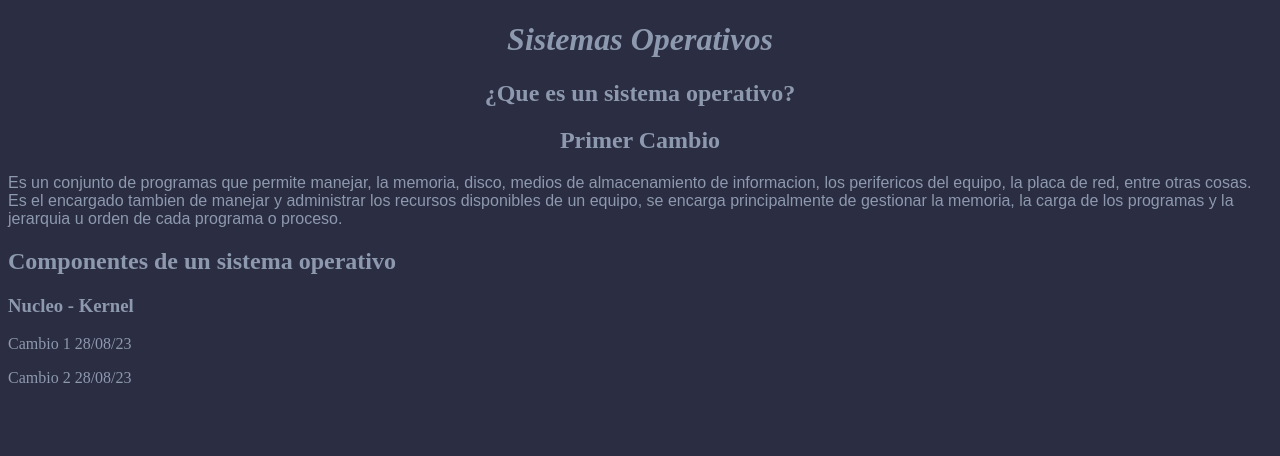
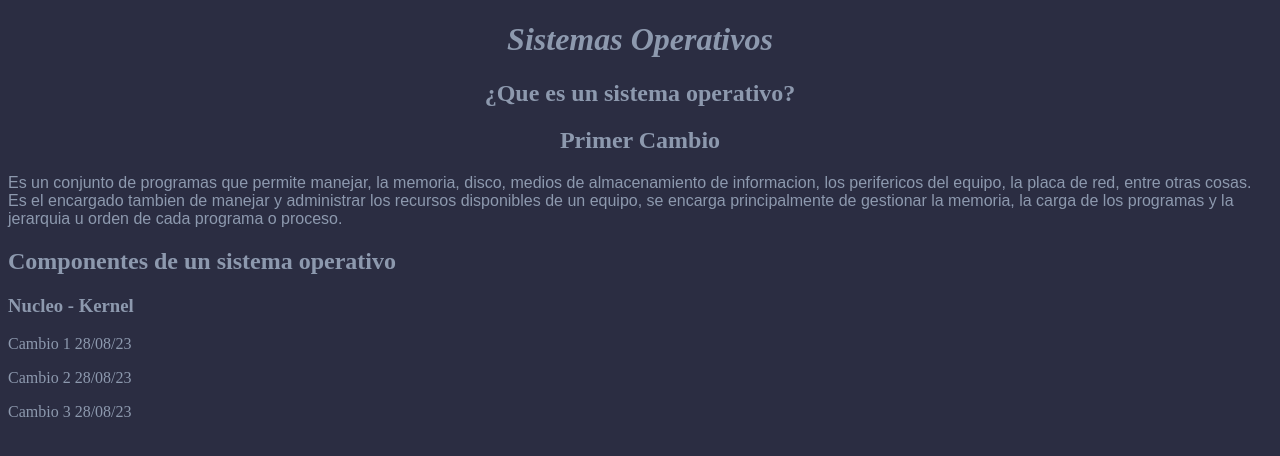
Before and after one commit to SebLuna/ProyectoType, a plain HTML site: page index.html in a window 1280 px wide. Drawn offline with Linux system fonts and the light colour scheme.

Commit message:
Cambio 3 clase 28/08/2023

```diff
--- a/index.html
+++ b/index.html
@@ -25,6 +25,7 @@
         <h3>Nucleo - Kernel</h3>
         <p>Cambio 1 28/08/23 </p>
         <p>Cambio 2 28/08/23</p>
+        <p>Cambio 3 28/08/23</p>
 
         </font>
 
```
